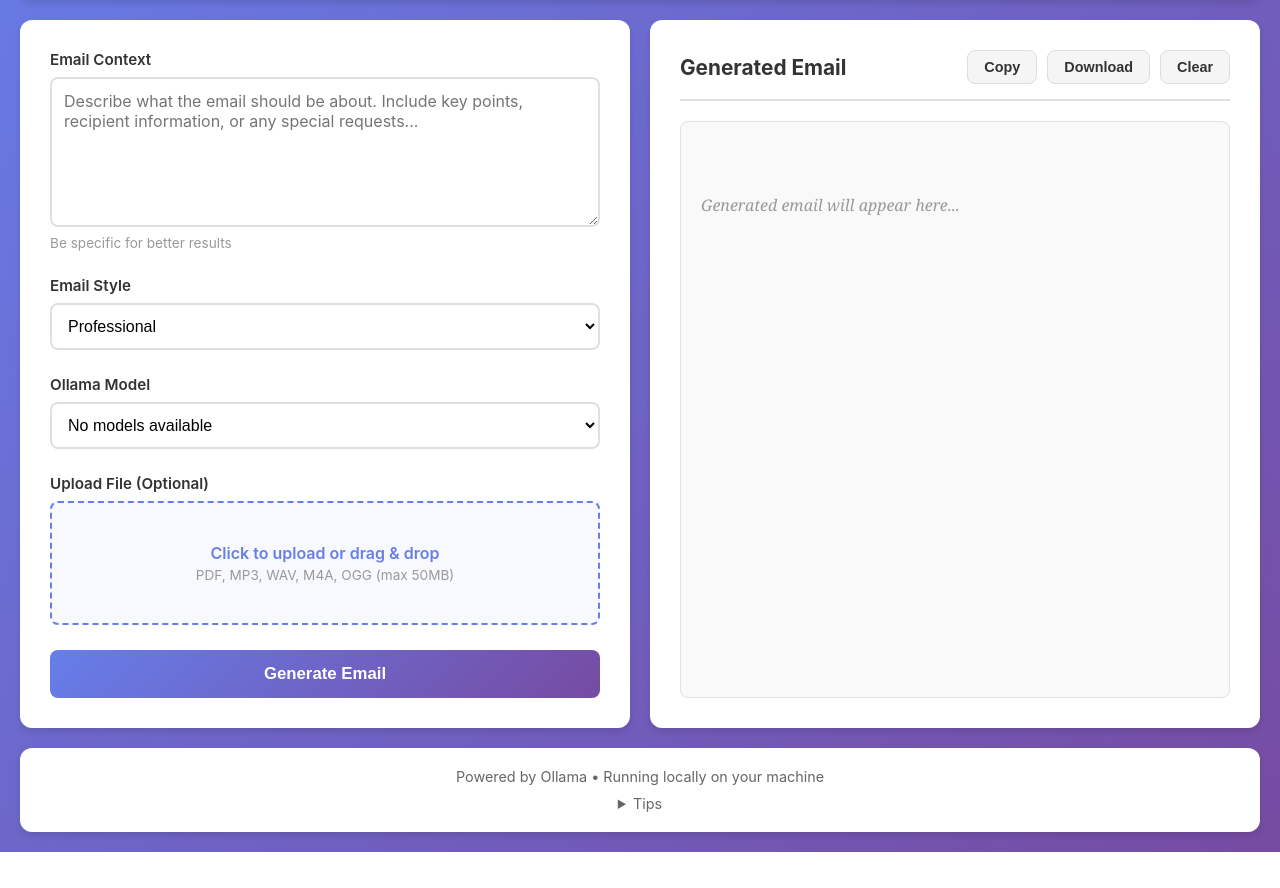
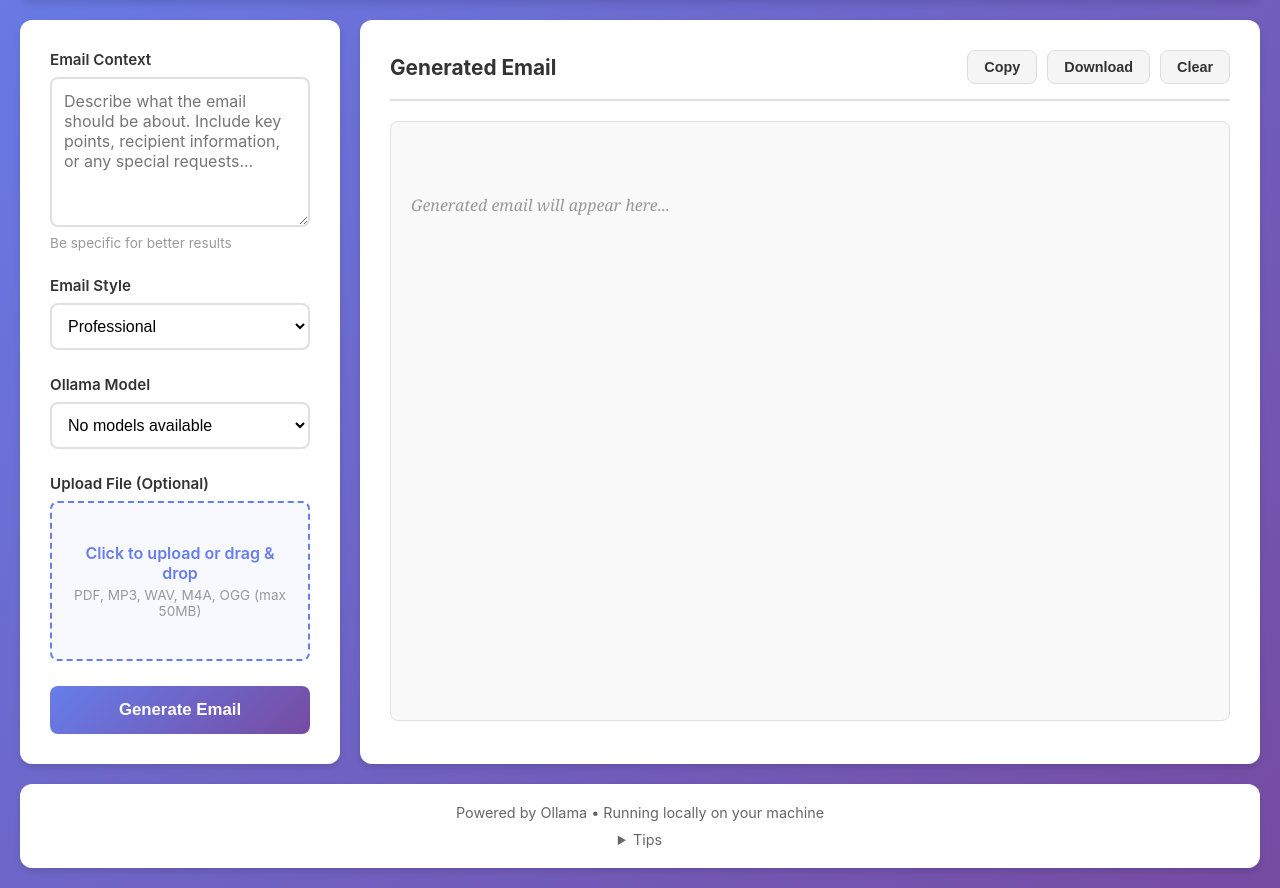
Before and after one commit to GGV7373/ollama-mails, a FastAPI app: page / in a window 1280 px wide. Shown: the part 206-1094 px from the top of the page. Before the commit the page ends 1058 px from the top, so only its background shows below. Run offline with FastAPI, Linux system fonts and the light colour scheme; data that the repository does not hold is empty.

Commit message:
refactor: Update layout to use flexbox for main content and improve responsiveness

```diff
--- a/static/style.css
+++ b/static/style.css
@@ -62,10 +62,10 @@ body {
 
 /* Main Content Area */
 .content {
-    display: grid;
-    grid-template-columns: 1fr 1fr;
+    display: flex;
     gap: 20px;
     flex: 1;
+    align-items: stretch;
 }
 
 .left-panel, .right-panel {
@@ -73,6 +73,16 @@ body {
     border-radius: 12px;
     padding: 30px;
     box-shadow: 0 4px 6px rgba(0, 0, 0, 0.1);
+    min-width: 0;
+}
+
+.left-panel {
+    flex: 0 0 320px;
+}
+
+.right-panel {
+    flex: 1 1 auto;
+    min-height: 680px;
 }
 
 /* Form Groups */
@@ -246,6 +256,7 @@ select:focus {
 .output-section {
     position: relative;
     height: 100%;
+    min-height: 620px;
     display: flex;
     flex-direction: column;
 }
@@ -272,6 +283,7 @@ select:focus {
 
 .output-area {
     flex: 1;
+    min-height: 0;
     padding: 20px;
     background: #f9f9f9;
     border: 1px solid #e0e0e0;
@@ -289,6 +301,14 @@ select:focus {
     color: #999;
     font-style: italic;
     margin: 0;
+}
+
+.output-area pre {
+    margin: 0;
+    white-space: pre-wrap;
+    overflow-wrap: anywhere;
+    word-break: break-word;
+    font: inherit;
 }
 
 .email-stats {
@@ -374,7 +394,7 @@ select:focus {
 /* Responsive Design */
 @media (max-width: 1024px) {
     .content {
-        grid-template-columns: 1fr;
+        flex-direction: column;
     }
 
     .header h1 {
@@ -382,7 +402,13 @@ select:focus {
     }
 
     .left-panel, .right-panel {
+        flex: 1 1 auto;
         padding: 20px;
+    }
+
+    .right-panel,
+    .output-section {
+        min-height: auto;
     }
 }
 
```
